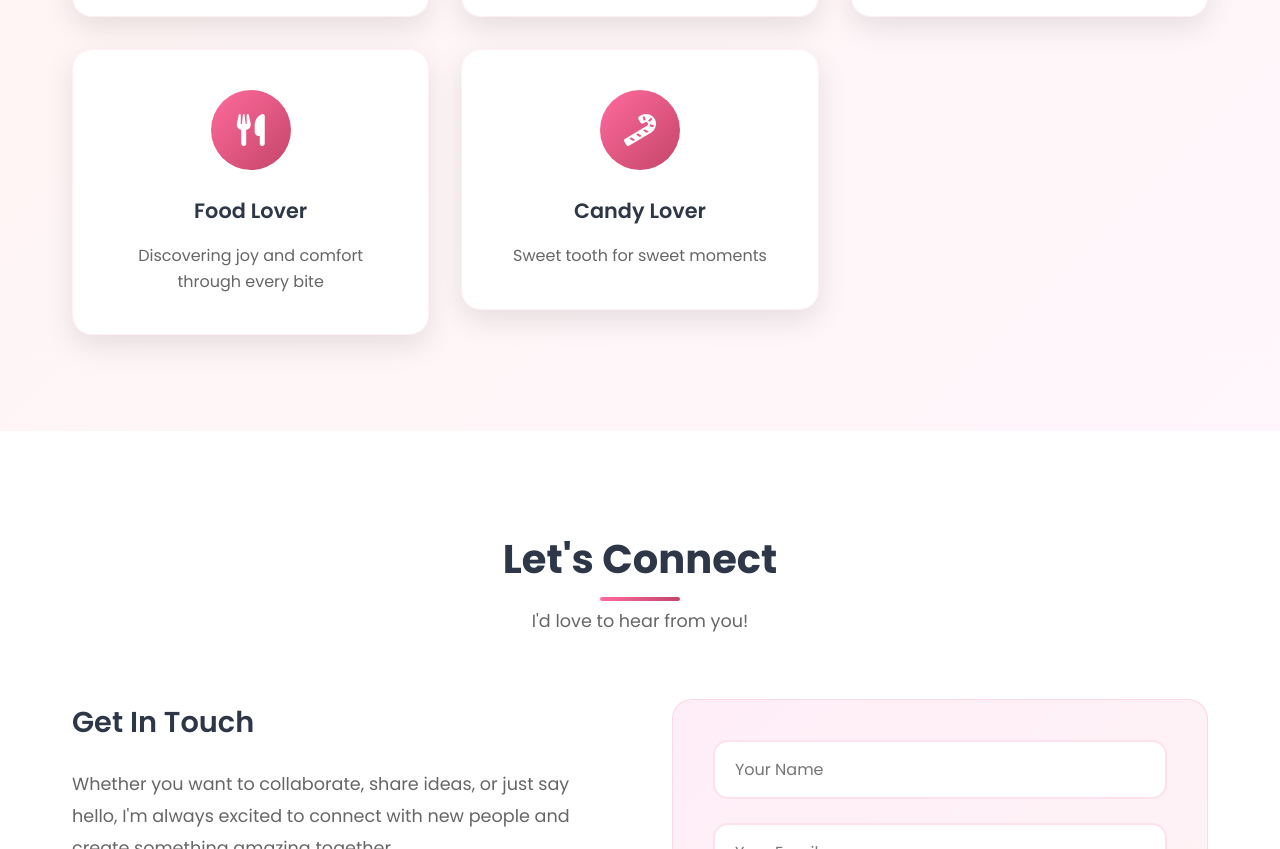
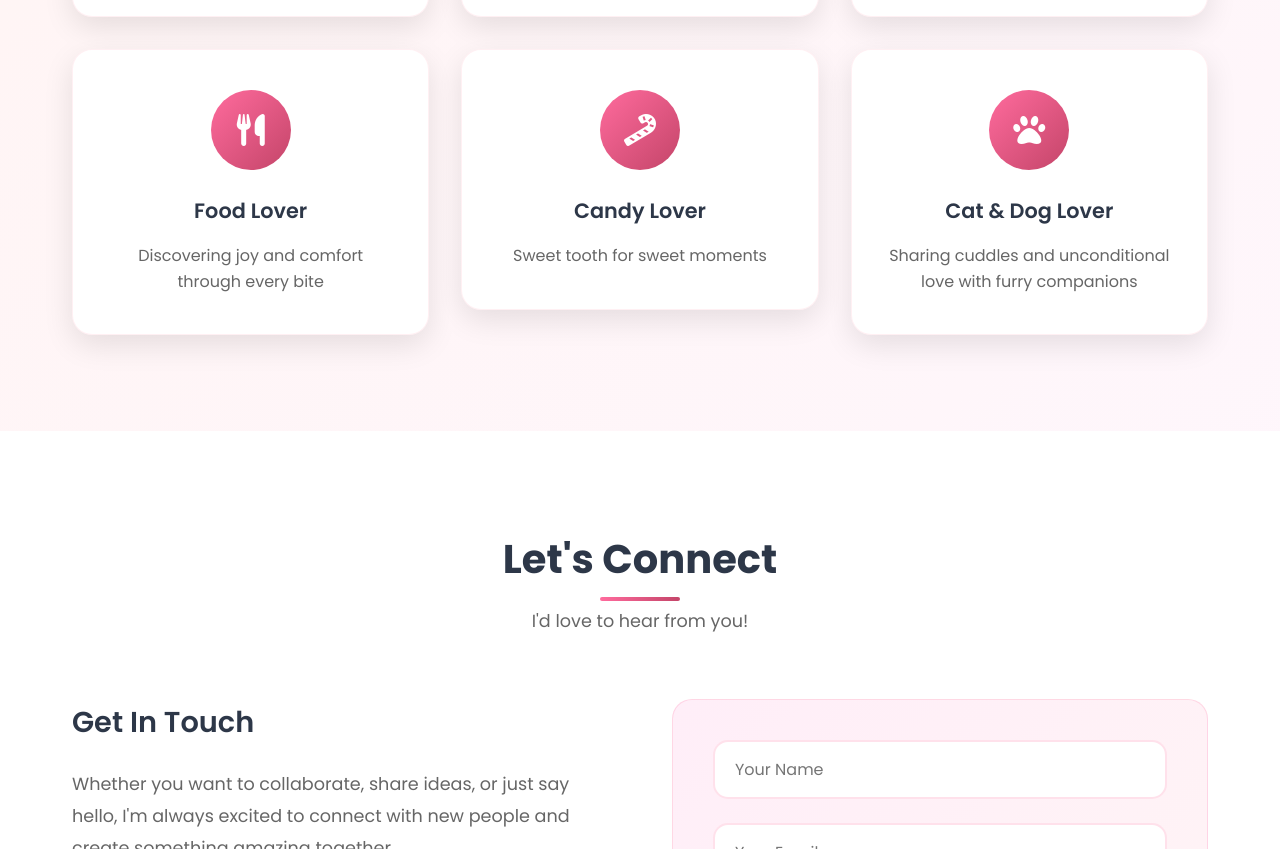
Before and after one commit to ronaldllamo26/sabel, a plain HTML site: page index.html in a window 1280 px wide. Shown: the part 2695-3544 px from the top of the page. Drawn offline with Linux system fonts and the light colour scheme.

Commit message:
Update index.html

```diff
--- a/index.html
+++ b/index.html
@@ -217,6 +217,16 @@
                 </div>
             </div>
 
+            <div class="portfolio-item">
+                <div class="portfolio-card">
+                    <div class="card-icon">
+                        <i class="fas fa-paw"></i>
+                    </div>
+                    <h3>Cat & Dog Lover</h3>
+                    <p>Sharing cuddles and unconditional love with furry companions</p>
+                </div>
+            </div>
+
         </div>
     </div>
 </section>
```
